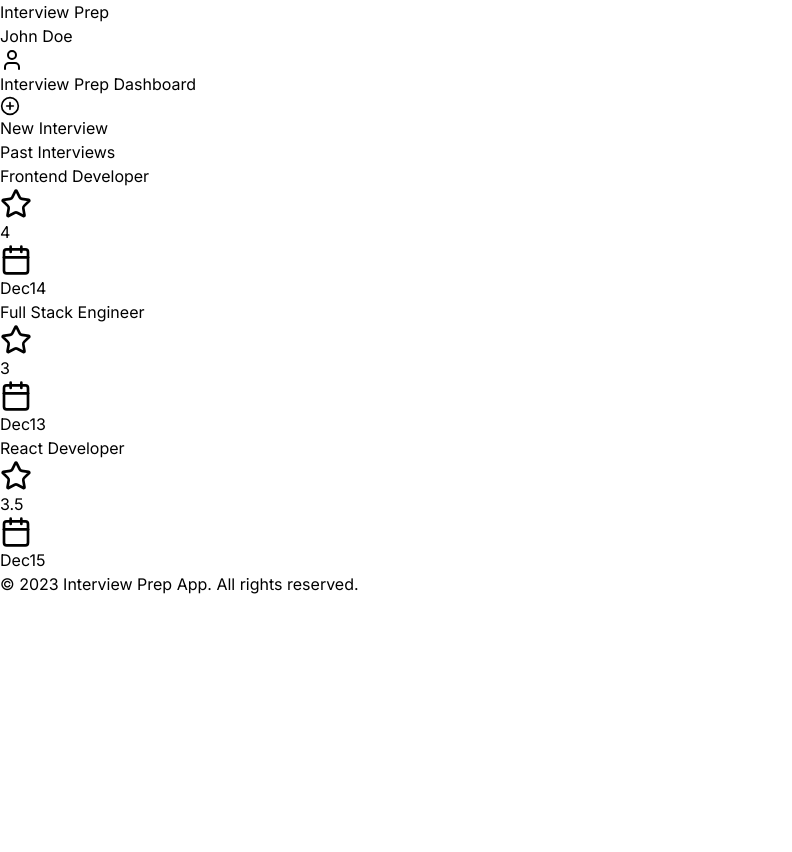
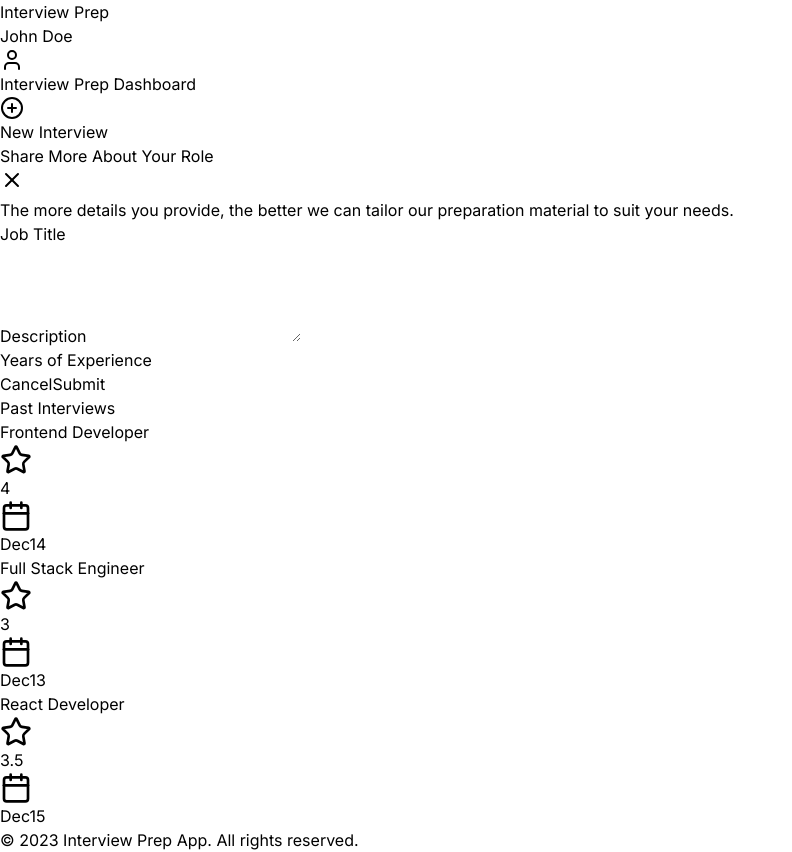
Before and after one commit to Aditya24Sharma/Interview_prep, a Next.js app in the folder interview-prep-frontend/: page / in a window 1280 px wide. Both pictures are taken after a click on the button "New Interview". Shown: the whole page, without its empty margins (0-792 px from the left). Before the commit the page ends 800 px from the top, so only its background shows below. Built offline with nearby package versions, Linux system fonts and the light colour scheme.

Commit message:
new interview form

```diff
--- a/interview-prep-frontend/src/app/components/Dashboard.tsx
+++ b/interview-prep-frontend/src/app/components/Dashboard.tsx
@@ -1,7 +1,11 @@
+'use client'
 import InterviewCard from './InterviewCard'
+import NewInterviewForm from './NewInterviewForm'
+import { useState } from 'react'
 import { PlusCircle } from 'lucide-react'
 
 export default function Dashboard(){
+    const [showNewInterviewForm, setShowNewInterviewForm] = useState(false)
     const pastInterviews = [
         { id: 1, title: 'Frontend Developer', date: 'Dec14', rating: 4 },
         { id: 2, title: 'Full Stack Engineer',date: 'Dec13', rating: 3 },
@@ -11,11 +15,16 @@ export default function Dashboard(){
         <div className="space-y-6">
           <div className="flex justify-between items-center">
             <h1 className="text-3xl font-bold">Interview Prep Dashboard</h1>
-            <button className=" bg-blue-500 hover:bg-blue-600 text-white text-xl font-bold py-2 px-4 rounded-lg inline-flex items-center">
-              <PlusCircle className="mr-2" size={20} />
+            <button className=" bg-blue-500 hover:bg-blue-600 text-white text-xl font-bold py-2 px-4 rounded-lg inline-flex items-center"
+            onClick={()=> setShowNewInterviewForm(true)}>
+              <PlusCircle className="mr-2" size={24} />
               <span>New Interview</span>
             </button>
           </div>
+          {/* <NewInterviewForm/> */}
+          {showNewInterviewForm && (
+            <NewInterviewForm onClose={() => setShowNewInterviewForm(false)} />
+        )}
           <div>
             <h2 className="text-3xl font-semibold mb-4">Past Interviews</h2>
             <div className="grid grid-cols-1 md:grid-cols-2 lg:grid-cols-3 gap-4">
--- /dev/null
+++ b/interview-prep-frontend/src/app/components/NewInterviewForm.tsx
@@ -0,0 +1,107 @@
+'user client'
+import { useState } from 'react'
+import { X } from 'lucide-react'
+
+interface NewInterviewFormProps {
+  onClose: () => void
+}
+
+export default function NewInterviewForm({ onClose }: NewInterviewFormProps) {
+  const [formData, setFormData] = useState({
+    jobTitle: '',
+    description: '',
+    yearsExperience: '',
+  })
+
+  const handleChange = (e: React.ChangeEvent<HTMLInputElement | HTMLTextAreaElement>) => {
+    const { name, value } = e.target
+    setFormData(prevData => ({
+      ...prevData,
+      [name]: value
+    }))
+  }
+
+  const handleSubmit = (e: React.FormEvent) => {
+    e.preventDefault()
+    // Here you would typically send the form data to your backend
+    console.log('Form submitted:', formData)
+    onClose()
+  }
+
+  return (
+    <div className="fixed inset-0 bg-black bg-opacity-50 flex justify-center items-center p-4">
+      <div className="bg-white rounded-lg p-6 w-full max-w-lg">
+        <div className="flex justify-between items-center mb-4">
+          <h2 className="text-3xl font-bold">Share More About Your Role</h2>
+          <button onClick={onClose} className="text-gray-500 hover:text-gray-700">
+            <X size={24} />
+          </button>
+        </div>
+        <p className="text-gray-600 mb-6 text-lg">
+          The more details you provide, the better we can tailor our preparation material to suit your needs.
+        </p>
+        <form onSubmit={handleSubmit} className="space-y-4">
+          <div>
+            <label htmlFor="jobTitle" className="block text-xl font-medium text-gray-700 mb-1">
+              Job Title
+            </label>
+            <input
+              type="text"
+              id="jobTitle"
+              name="jobTitle"
+              value={formData.jobTitle}
+              onChange={handleChange}
+              required
+              className="w-full px-3 py-2 border border-gray-300 rounded-md shadow-sm focus:outline-none focus:ring-blue-500 focus:border-blue-500"
+            />
+          </div>
+          <div>
+            <label htmlFor="description" className="block text-xl font-medium text-gray-700 mb-1">
+              Description
+            </label>
+            <textarea
+              id="description"
+              name="description"
+              value={formData.description}
+              onChange={handleChange}
+              required
+              rows={4}
+              className="w-full px-3 py-2 border border-gray-300 rounded-md shadow-sm focus:outline-none focus:ring-blue-500 focus:border-blue-500"
+            ></textarea>
+          </div>
+          <div>
+            <label htmlFor="yearsExperience" className="block text-xl font-medium text-gray-700 mb-1">
+              Years of Experience
+            </label>
+            <input
+              type="number"
+              id="yearsExperience"
+              name="yearsExperience"
+              value={formData.yearsExperience}
+              onChange={handleChange}
+              required
+              min="0"
+              step="1"
+              className="w-full px-3 py-2 border border-gray-300 rounded-md shadow-sm focus:outline-none focus:ring-blue-500 focus:border-blue-500"
+            />
+          </div>
+          <div className="flex justify-end space-x-3">
+            <button
+              type="button"
+              onClick={onClose}
+              className="text-xl px-4 py-2 border border-gray-300 rounded-md text-gray-700 hover:bg-gray-50 focus:outline-none focus:ring-2 focus:ring-offset-2 focus:ring-blue-500"
+            >
+              Cancel
+            </button>
+            <button
+              type="submit"
+              className="text-xl px-4 py-2 border border-transparent rounded-md shadow-sm text-white bg-blue-500 hover:bg-blue-600 focus:outline-none focus:ring-2 focus:ring-offset-2 focus:ring-blue-500"
+            >
+              Submit
+            </button>
+          </div>
+        </form>
+      </div>
+    </div>
+  )
+}
--- a/interview-prep-frontend/src/app/globals.css
+++ b/interview-prep-frontend/src/app/globals.css
@@ -2,20 +2,7 @@
 @tailwind components;
 @tailwind utilities;
 
-/* :root {
-  --background: #ffffff;
-  --foreground: #171717;
+body{
+  margin: 0;
+  padding: 0;
 }
-
-@media (prefers-color-scheme: dark) {
-  :root {
-    --background: #0a0a0a;
-    --foreground: #ededed;
-  }
-}
-
-body {
-  color: var(--foreground);
-  background: var(--background);
-  font-family: Arial, Helvetica, sans-serif;
-} */
```
